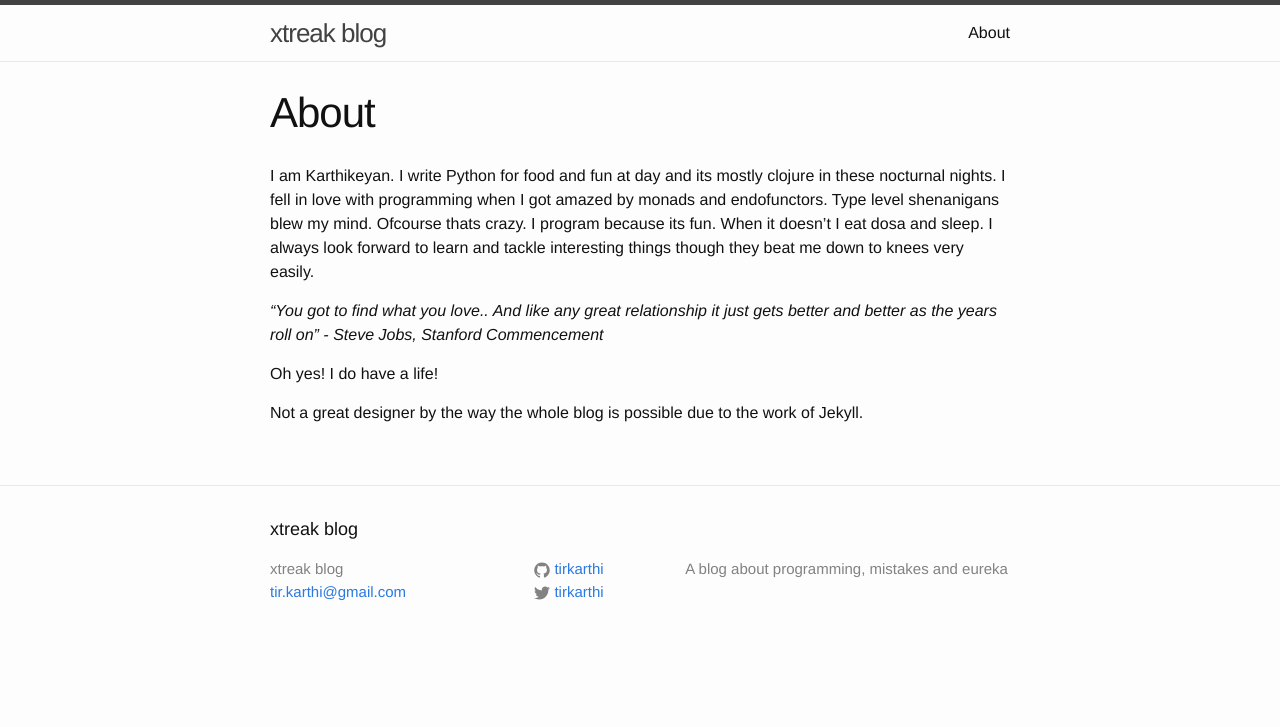
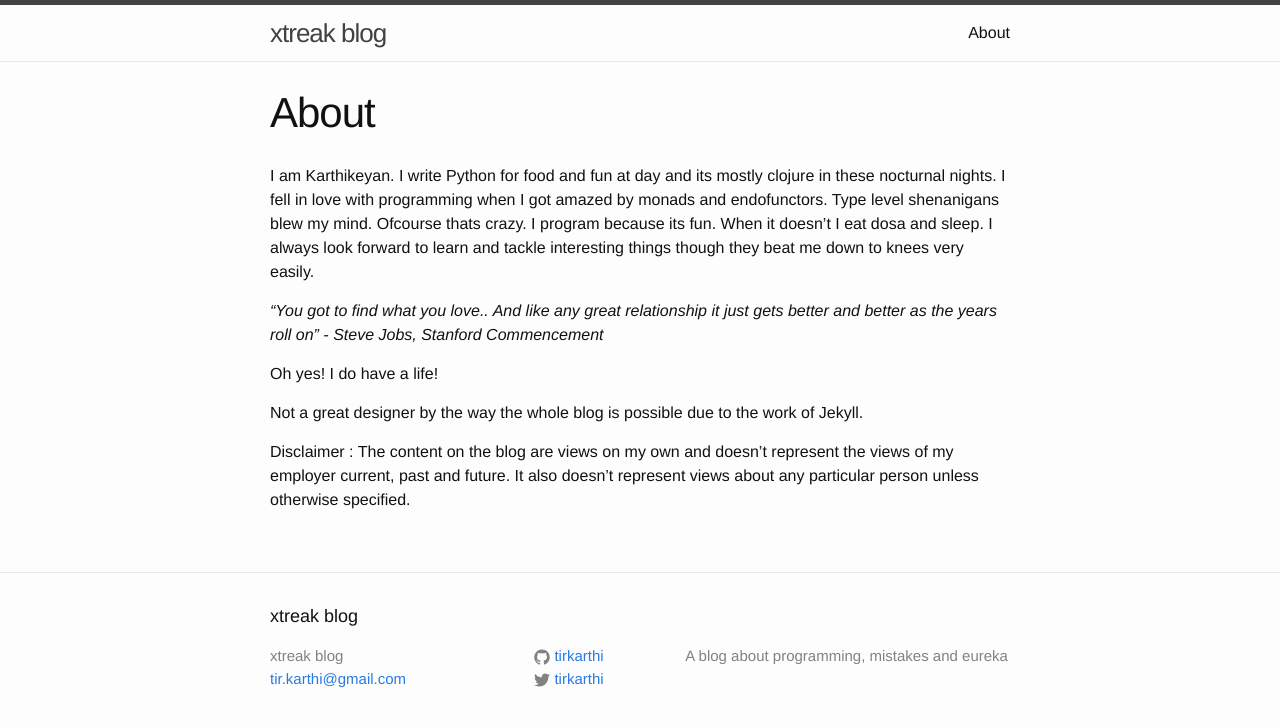
Before and after one commit to tirkarthi/tirkarthi.github.io, a Jekyll site: the page built from about.md, in a window 1280 px wide. Shown: the top 727 px of the page. Built offline with Jekyll 4.4.1, drawn with Linux system fonts in a browser that asks for light colours.

Commit message:
Add disclaimer

```diff
--- a/about.md
+++ b/about.md
@@ -11,3 +11,5 @@
 Oh yes! I do have a life!
 
 Not a great designer by the way the whole blog is possible due to the work of Jekyll.
+
+Disclaimer : The content on the blog are views on my own and doesn't represent the views of my employer current, past and future. It also doesn't represent views about any particular person unless otherwise specified.
```
